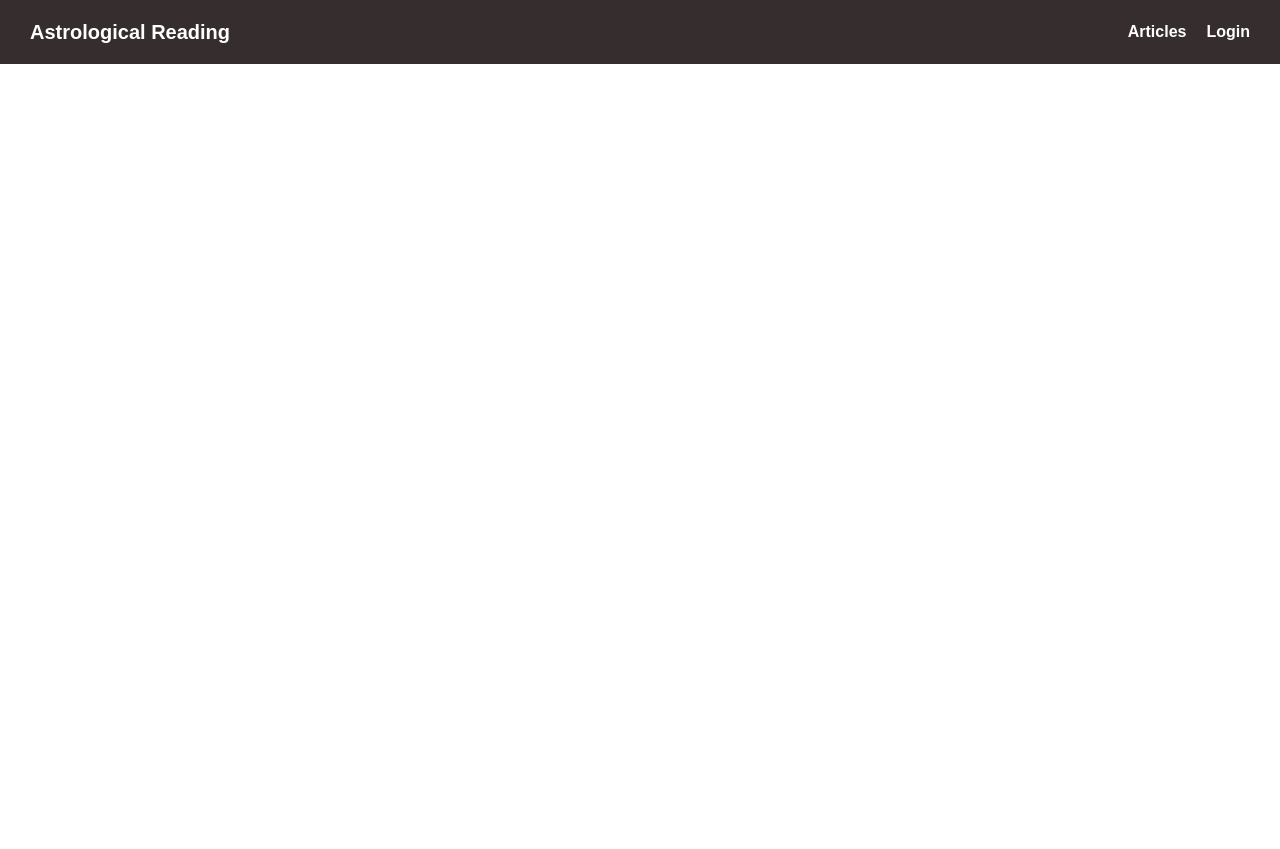
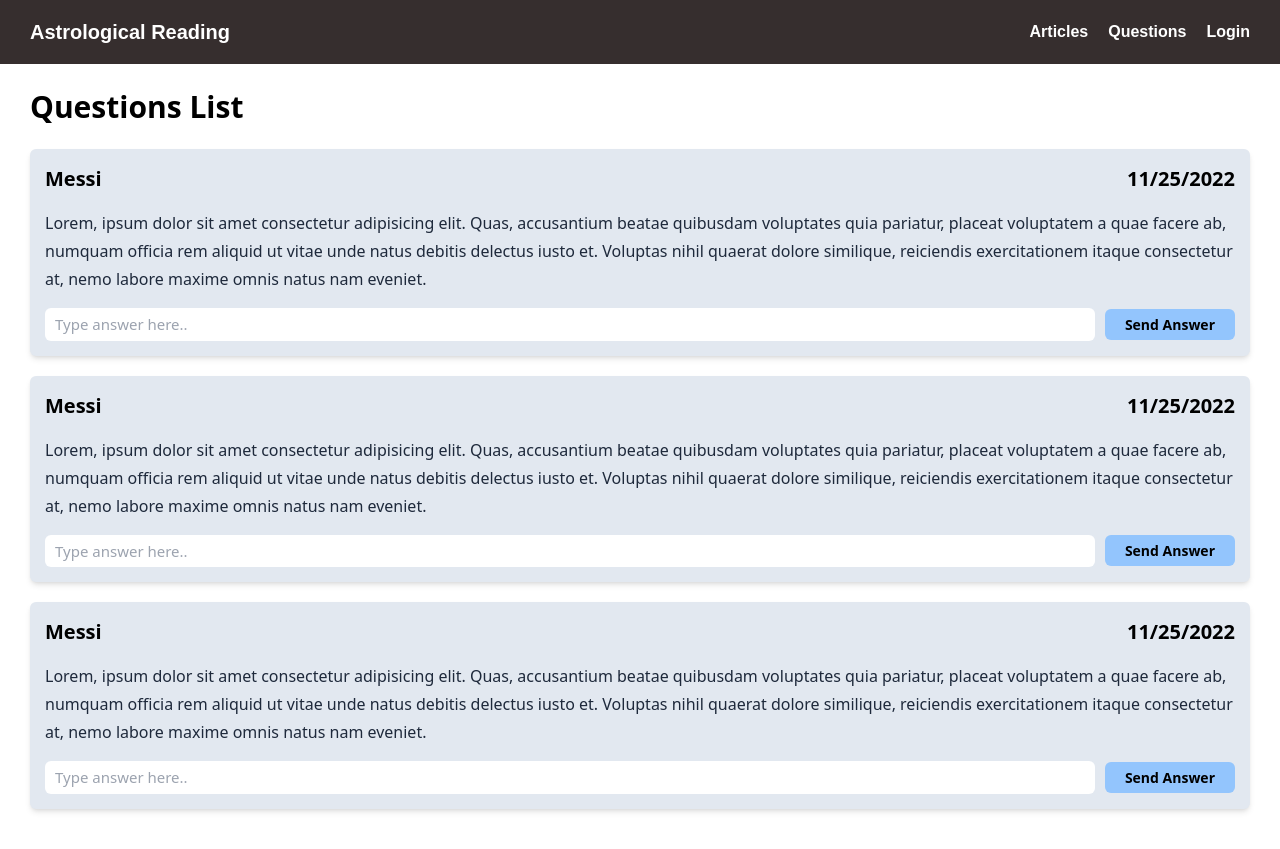
Before and after one commit to HlyanHtetAung/ownchaw_app, a React (Create React App) app: page /questionsList in a window 1280 px wide. Before the commit the page ends 800 px from the top, so only its background shows below. Built offline with nearby package versions, Linux system fonts and the light colour scheme.

Commit message:
new commit

```diff
--- a/src/App.js
+++ b/src/App.js
@@ -3,6 +3,8 @@ import Home from './pages/Home';
 import Navbar from './components/Navbar';
 import ArticleDetail from './pages/ArticleDetail';
 import Articles from './pages/Articles';
+import Login from './pages/Login';
+import QuestionLists from './pages/QuestionLists';
 
 function App() {
   return (
@@ -13,31 +15,8 @@ function App() {
           <Route index element={<Home />} />
           <Route path="article/:articleId" element={<ArticleDetail />} />
           <Route path="articles" element={<Articles />} />
-          {/* <Route path="aboutUs" element={<AboutUs />} />
-          <Route path="classes" element={<ClientClasses />} />
-          <Route
-            path="classDetail/pilate"
-            element={<ClassDetail clsDetail={PILATES_DETAIL} />}
-          />
-          <Route
-            path="classDetail/yoga"
-            element={<ClassDetail clsDetail={YOGA_DETAIL} />}
-          />
-          <Route
-            path="classStatusDetail/:packageId/:trainerId"
-            element={<ClassStatusDetail />}
-          />
           <Route path="login" element={<Login />} />
-
-          <Route path="createClass" element={<CreateClass />} />
-          <Route path="editClass" element={<CreateClass edit />} />
-          <Route path="adminDashboard" element={<AdminControls />} />
-          <Route path="createCategory" element={<CreateCategory />} />
-          <Route path="createPackage" element={<CreatePackage />} />
-          <Route path="createMember" element={<CreateMember />} />
-          <Route path="createPlan" element={<CreatePlan />} />
-          <Route path="createTrainer" element={<CreateTrainer />} />
-          <Route path="viewMembers" element={<ViewMembers />} /> */}
+          <Route path="questionsList" element={<QuestionLists />} />
         </Route>
       </Routes>
     </div>
--- /dev/null
+++ b/src/components/InputTextBox.jsx
@@ -0,0 +1,22 @@
+const InputTextBox = ({
+  label,
+  inputType,
+  inputStateValue,
+  inputSetStateFunc,
+}) => {
+  return (
+    <div className="flex flex-col gap-[3px]">
+      <label className="text-slate-300 font-semibold text-[15px]">
+        {label}
+      </label>
+      <input
+        className="w-full outline-none px-[10px] py-[10px] bg-slate-500 rounded-md text-white"
+        type={inputType}
+        value={inputStateValue}
+        onChange={(e) => inputSetStateFunc(label, e.target.value)}
+      />
+    </div>
+  );
+};
+
+export default InputTextBox;
--- a/src/components/Navbar.jsx
+++ b/src/components/Navbar.jsx
@@ -15,6 +15,9 @@ const Navbar = () => {
           <Link to="/articles">
             <p>Articles</p>
           </Link>
+          <Link to="/questionsList">
+            <p>Questions</p>
+          </Link>
           <Link to="/login">
             <p>Login</p>
           </Link>
--- /dev/null
+++ b/src/components/QuestionList.jsx
@@ -0,0 +1,45 @@
+import React, { useState } from 'react';
+
+const QuestionList = () => {
+  const [inputValue, setInputValue] = useState('');
+
+  const answerQuestionHandle = () => {
+    console.log(inputValue);
+
+    setInputValue('');
+  };
+
+  return (
+    <div className="p-[15px] bg-slate-200 rounded-md shadow-md flex flex-col gap-[15px]">
+      <div className="flex items-center justify-between">
+        <h3 className="text-[20px] font-semibold">Messi</h3>
+        <h3 className="text-[20px] font-semibold">11/25/2022</h3>
+      </div>
+      <p className="leading-7 text-[16px] font-normal text-slate-800">
+        Lorem, ipsum dolor sit amet consectetur adipisicing elit. Quas,
+        accusantium beatae quibusdam voluptates quia pariatur, placeat
+        voluptatem a quae facere ab, numquam officia rem aliquid ut vitae unde
+        natus debitis delectus iusto et. Voluptas nihil quaerat dolore
+        similique, reiciendis exercitationem itaque consectetur at, nemo labore
+        maxime omnis natus nam eveniet.
+      </p>
+      <div className="flex gap-[10px] items-center justify-between">
+        <input
+          onChange={(e) => setInputValue(e.target.value)}
+          value={inputValue}
+          placeholder="Type answer here.."
+          type="text"
+          className="flex-1 outline-none py-[5px] rounded-md px-[10px] text-[15px]"
+        />
+        <button
+          onClick={answerQuestionHandle}
+          className="bg-blue-300 hover:bg-blue-500 hover:text-white duration-200 px-[20px] py-[5px] rounded-md font-semibold text-[14px]"
+        >
+          Send Answer
+        </button>
+      </div>
+    </div>
+  );
+};
+
+export default QuestionList;
--- /dev/null
+++ b/src/pages/Login.jsx
@@ -0,0 +1,52 @@
+import { useState } from 'react';
+import InputTextBox from '../components/InputTextBox';
+
+const INITIAL_LOGIN_INPUT = {
+  username: '',
+  password: '',
+};
+
+const Login = () => {
+  const [loginInput, setLoginInput] = useState(INITIAL_LOGIN_INPUT);
+
+  const changeLoginInputHanlde = (objProperty, value) => {
+    setLoginInput((prev) => ({ ...prev, [objProperty]: value }));
+  };
+
+  const loginHandle = (e) => {
+    e.preventDefault();
+    const { username, password } = loginInput;
+    console.log(username, password);
+
+    // to clean up input
+    setLoginInput(INITIAL_LOGIN_INPUT);
+  };
+
+  return (
+    <div className="absolute top-[50%] left-[50%] translate-x-[-50%] translate-y-[-50%] w-full">
+      <form
+        onSubmit={loginHandle}
+        className="bg-slate-700 flex flex-col gap-[10px] p-[20px] rounded-xl mx-auto w-[80%] sm:w-[400px]"
+      >
+        <h1 className="font-bold text-[25px] text-white">Login Page</h1>
+        <InputTextBox
+          inputSetStateFunc={changeLoginInputHanlde}
+          label="username"
+          inputStateValue={loginInput['username']}
+          inputType="text"
+        />
+        <InputTextBox
+          inputSetStateFunc={changeLoginInputHanlde}
+          label="password"
+          inputStateValue={loginInput['password']}
+          inputType="text"
+        />
+        <button className="bg-slate-900 py-[10px] text-white rounded-md font-bold">
+          Login
+        </button>
+      </form>
+    </div>
+  );
+};
+
+export default Login;
--- /dev/null
+++ b/src/pages/QuestionLists.jsx
@@ -0,0 +1,21 @@
+import React from 'react';
+import { PRE_STYLES } from '../styles';
+
+import QuestionList from '../components/QuestionList';
+
+const QuestionLists = () => {
+  return (
+    <div className={`${PRE_STYLES.center_div} ${PRE_STYLES.padding_y}`}>
+      <div className="flex items-center justify-between">
+        <h3 className="text-black text-[30px] font-bold">Questions List</h3>
+      </div>
+      <div className="flex flex-col gap-[20px] my-[20px]">
+        <QuestionList />
+        <QuestionList />
+        <QuestionList />
+      </div>
+    </div>
+  );
+};
+
+export default QuestionLists;
```
